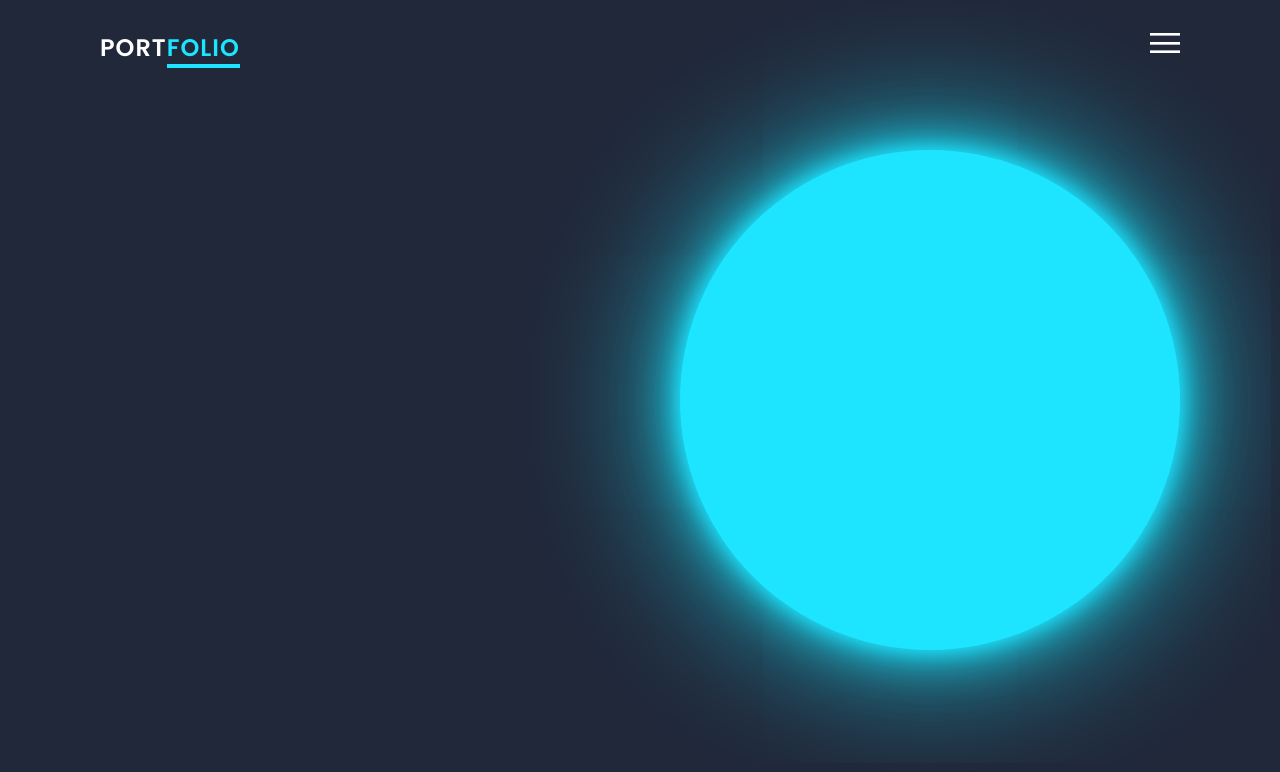
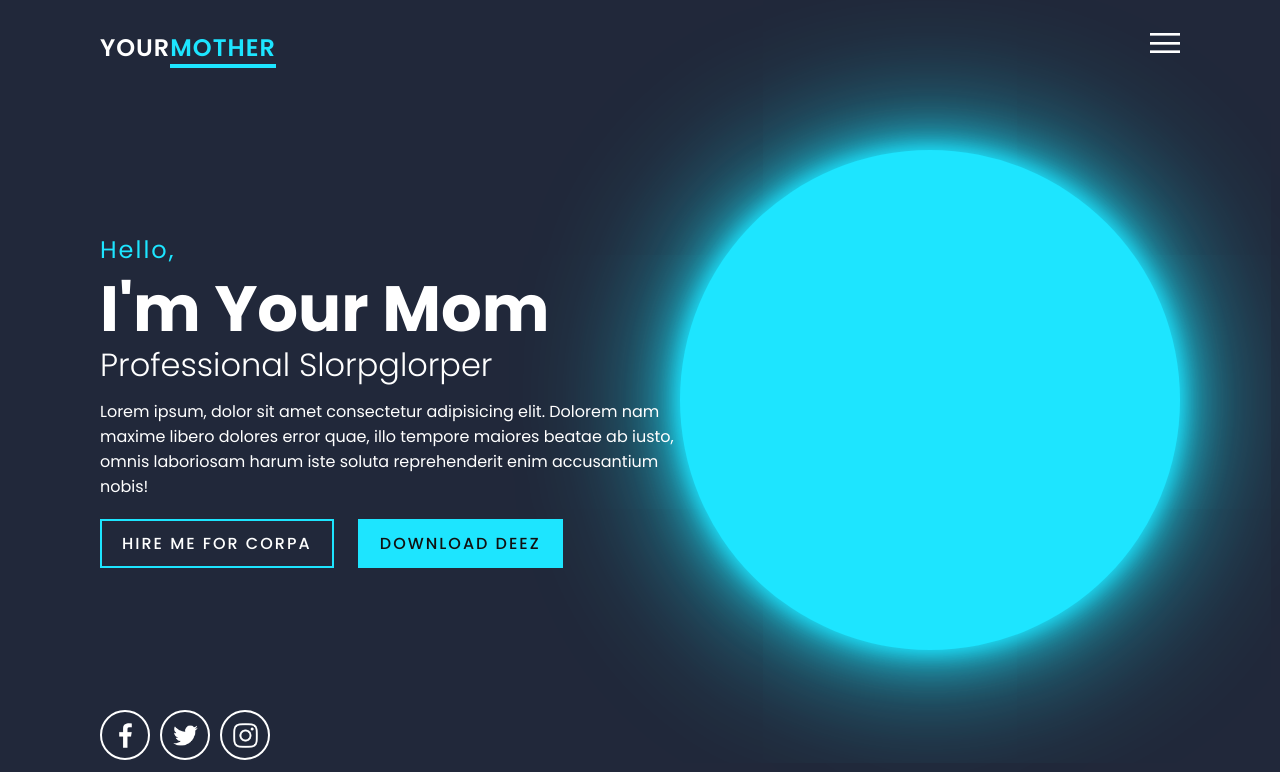
Before and after one commit to jsunh98/portfolio2, a plain HTML site: page index.html in a window 1280 px wide. Shown: the top 772 px of the page. Drawn offline with Linux system fonts and the light colour scheme.

Commit message:
created buttons and links for social media. added transitions for the content, socials, and header logo

```diff
--- a/index.html
+++ b/index.html
@@ -10,10 +10,29 @@
 <body>
     <section class="banner">
         <header>
-        <a href="#" class="logo">Port<span>folio</span></a>
+        <a href="#" class="logo">your<span>mother</span></a>
         <div class="toggle"></div>
         </header>
         <img class="girl" src="images/girl.png" alt="girl">
+        <div class="content">
+            <div class="contentBx">
+                <h4>Hello,</h4>
+                <h2>I'm <span>Your Mom</span></h2>
+                <h3>Professional Slorpglorper</h3>
+                <p>Lorem ipsum, dolor sit amet consectetur
+                    adipisicing elit. Dolorem nam maxime libero
+                    dolores error quae, illo tempore maiores
+                    beatae ab iusto, omnis laboriosam harum iste
+                    soluta reprehenderit enim accusantium nobis!</p>
+                <a href="#">Hire Me For Corpa</a>
+                <a href="#">Download Deez</a>
+            </div>
+        </div>
+        <ul class="sci">
+            <li><a href="#"><img src="images/facebook.png" alt="fb-logo"></a></li>
+            <li><a href="#"><img src="images/twitter.png" alt="tw-logo"></a></li>
+            <li><a href="#"><img src="images/instagram.png" alt="ig-logo"></a></li>
+        </ul>
     </section>
     <script src="app.js"></script>
 </body>
--- a/styles.css
+++ b/styles.css
@@ -29,7 +29,7 @@ section::before {
     box-shadow: 0 0 20px #1de5ff,
     0 0 50px #1de5ff,
     0 0 150px #1de5ff;
-    transition: 1.3s;
+    transition: 1s;
 }
 section.active::before {
     background: #21283a;
@@ -53,6 +53,8 @@ header .logo {
     font-weight: 600;
     text-transform: uppercase;
     text-decoration: none;
+    transition: 0.5s;
+    transform-origin: left;
 }
 header .logo span {
     color: #1de5ff;
@@ -79,3 +81,102 @@ header .toggle.active {
     right: 80px;
     width: 550px;
 }
+.content {
+    position: relative;
+    z-index: 1;
+    width: 100%;
+    display: flex;
+    justify-content: space-between;
+    align-items: center;
+    transition: 0.5s;
+    transform-origin: left;
+}
+.content .contentBx {
+    position: relative;
+    max-width: 600px;
+    z-index: 100;
+}
+.content .contentBx h4 {
+    font-weight: 400;
+    color: #1de5ff;
+    font-size: 1.5em;
+    letter-spacing: 2px;
+    margin-bottom: 10px;
+}
+.content .contentBx h2 {
+    font-size: 4em;
+    line-height: 1em;
+    color: #fff;
+}
+.content .contentBx h3 {
+    font-weight: 300;
+    color: #fff;
+    font-size: 2em;
+    line-height: 1.5em;
+}
+.content .contentBx p {
+    font-size: 1em;
+    color: #fff;
+    margin: 10px 0 20px;
+}
+.content .contentBx a {
+    display: inline-block;
+    color: #fff;
+    padding: 10px 20px;
+    margin-right: 20px;
+    font-weight: 500;
+    text-transform: uppercase;
+    text-decoration: none;
+    border: 2px solid #1de5ff;
+    letter-spacing: 2px;
+    transition: 0.5s;
+}
+.content .contentBx a:last-child {
+    background: #1de5ff;
+    color: #111;
+}
+.content .contentBx a:hover {
+    box-shadow: 0 0 15px #1de5ff,
+    0 0 40px #1de5ff;
+}
+.sci {
+    position: absolute;
+    bottom: 40px;
+    display: flex;
+    justify-content: center;
+    align-items: center;
+    gap: 10px;
+    z-index: 2;
+    transition: 0.5s;
+    transform-origin: left;
+}
+.sci li {
+    list-style: none;
+    width: 50px;
+    height: 50px;
+}
+.sci li a {
+    display: inline-block;
+    width: 100%;
+    height: 100%;
+    display: flex;
+    justify-content: center;
+    align-items: center;
+    border: 2px solid #fff;
+    border-radius: 50%;
+}
+.sci li:hover a {
+    background: #fff;
+}
+.sci li a img {
+    filter: invert(1);
+    transform: scale(0.6);
+}
+.sci li:hover a img {
+    filter: invert(0);
+}
+section.active .logo ,
+section.active .content ,
+section.active .sci {
+    transform: scale(0);
+}
```
